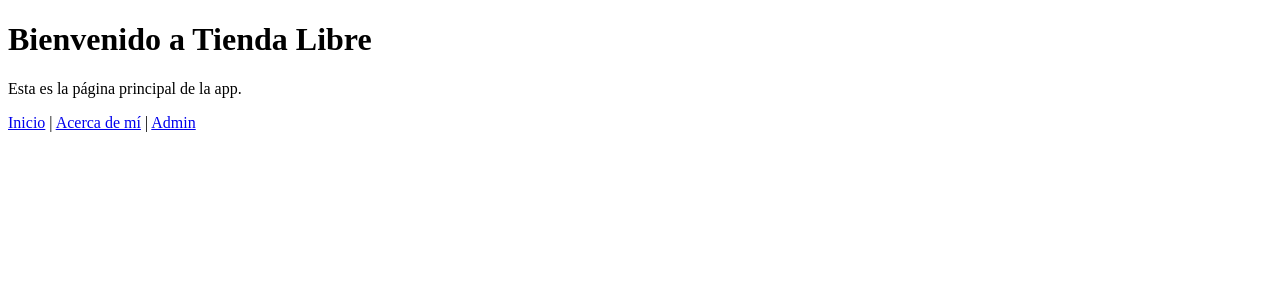
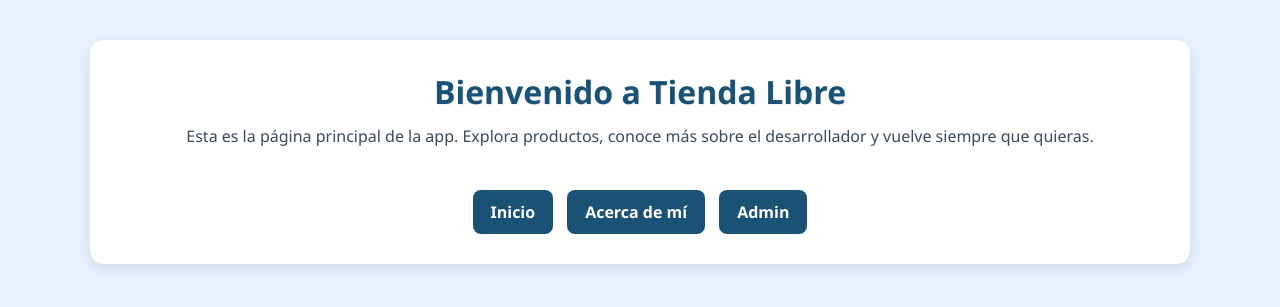
Before and after one commit to Villada-PG3/trabajo-practico-tienda-libre-joaquin-Gonzalez-Bossi, a Django app: page / in a window 1280 px wide. Shown: the top 307 px of the page. Run offline with Django 5.2, Linux system fonts and the light colour scheme.

```diff
--- a/tiendalibre/models.py
+++ b/tiendalibre/models.py
@@ -12,6 +12,7 @@ class Categoria(models.Model):
 
     def __str__(self):
         return self.nombre
+
 class Producto(models.Model):
     categoria = models.ForeignKey(
         Categoria,
@@ -20,14 +21,13 @@ class Producto(models.Model):
         null = True,
         blank = True
     )
+
     nombre = models.CharField(max_length=100)
     descripcion = models.TextField(blank=True, null=True)
     precio = models.DecimalField(max_digits=10, decimal_places=2)
     stock = models.IntegerField(default=0)
     marca = models.CharField(max_length=50, default='Marca Desconocida')
     imagen = models.ImageField(upload_to='productos/', null=True, blank=True)
-    fecha = models.DateTimeField(null=True, blank=True)
-    activo = models.BooleanField(default=True)
 
     class Meta:
         verbose_name = "Producto"
--- a/tiendalibre/templates/tiendalibre/home.html
+++ b/tiendalibre/templates/tiendalibre/home.html
@@ -3,14 +3,74 @@
 <head>
   <meta charset="UTF-8">
   <title>Inicio | Tienda Libre</title>
+  <style>
+    body {
+      font-family: 'Segoe UI', Tahoma, Geneva, Verdana, sans-serif;
+      background-color: #e6f2ff;
+      margin: 0;
+      padding: 20px;
+      color: #2c3e50;
+    }
+
+    .page-wrapper {
+      max-width: 1100px;
+      margin: 0 auto;
+      padding: 20px;
+    }
+
+    .hero {
+      background-color: white;
+      padding: 30px;
+      border-radius: 14px;
+      box-shadow: 0 4px 14px rgba(0, 0, 0, 0.1);
+      text-align: center;
+    }
+
+    .hero h1 {
+      margin: 0 0 10px;
+      color: #1a5276;
+      text-shadow: 1px 1px 2px rgba(0, 0, 0, 0.08);
+    }
+
+    .hero p {
+      margin: 0 0 20px;
+      line-height: 1.7;
+      color: #3b4a59;
+    }
+
+    .nav-links {
+      display: inline-flex;
+      gap: 14px;
+      flex-wrap: wrap;
+      justify-content: center;
+      margin-top: 20px;
+    }
+
+    .nav-links a {
+      display: inline-block;
+      padding: 11px 18px;
+      background-color: #1a5276;
+      color: white;
+      text-decoration: none;
+      border-radius: 8px;
+      font-weight: 600;
+      transition: background-color 0.2s ease;
+    }
+
+
+
+  </style>
 </head>
 <body>
-  <h1>Bienvenido a Tienda Libre</h1>
-  <p>Esta es la página principal de la app.</p>
-  <nav>
-    <a href="{% url 'tiendalibre:home' %}">Inicio</a> |
-    <a href="{% url 'tiendalibre:acerca_de_mi' %}">Acerca de mí</a> |
-    <a href="/admin/">Admin</a>
-  </nav>
+  <div class="page-wrapper">
+    <div class="hero">
+      <h1>Bienvenido a Tienda Libre</h1>
+      <p>Esta es la página principal de la app. Explora productos, conoce más sobre el desarrollador y vuelve siempre que quieras.</p>
+      <div class="nav-links">
+        <a href="{% url 'tiendalibre:home' %}">Inicio</a>
+        <a href="{% url 'tiendalibre:acerca_de_mi' %}">Acerca de mí</a>
+        <a href="/admin/">Admin</a>
+      </div>
+    </div>
 </body>
 </html>
```
Also changed, not shown: tiendalibre/admin.py (+24 -3 lines), tiendalibre/templates/tiendalibre/acerca-de-mi.html (+17 -1 lines), tiendalibre/migrations/0003_remove_producto_activo_remove_producto_fecha.py (added).
